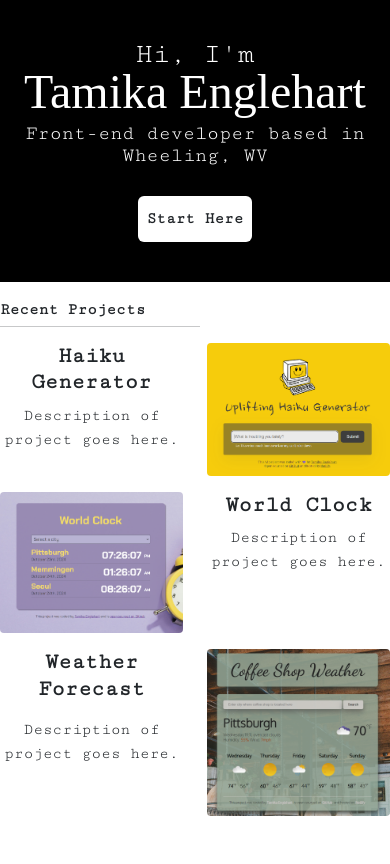
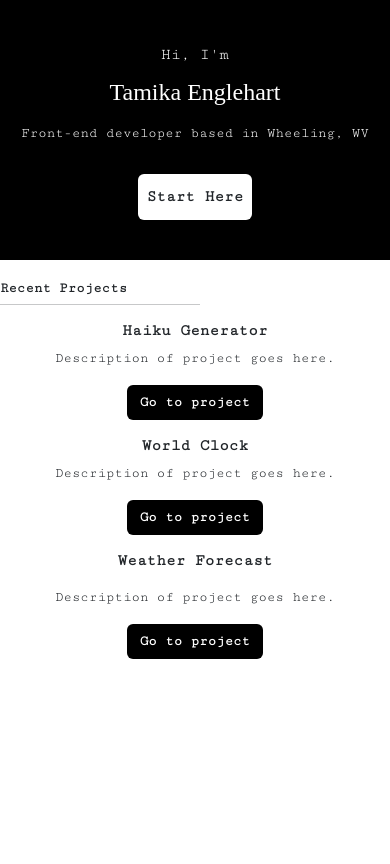
Before and after one commit to tamika16/portfolio-project, a plain HTML site: page index.html in a window 390 px wide. Drawn offline with nearby package versions, Linux system fonts and the light colour scheme; a web font is replaced by a local one.

Commit message:
made homepage responsive

```diff
--- a/index.html
+++ b/index.html
@@ -45,25 +45,28 @@
     </div>
     <div class="recent-container">
       <div class="row">
-        <div class="col-6 mt-3">
+        <div class="col-sm-6 mt-3">
           <h3>Haiku Generator</h3>
           <p class="project-text">Description of project goes here.</p>
+          <a href="#" class="btn project-btn-branding">Go to project</a>
         </div>
-        <div class="col-6 mt-3">
+        <div class="col-sm-6 mt-3 d-none d-sm-block">
           <img src="/images/poemgenerator.png" class="img-fluid" />
         </div>
-        <div class="col-6 mt-3">
+        <div class="col-sm-6 mt-3 d-none d-sm-block">
           <img src="/images/worldclock.png" class="img-fluid" />
         </div>
-        <div class="col-6 mt-3">
+        <div class="col-sm-6 mt-3">
           <h3>World Clock</h3>
           <p class="project-text">Description of project goes here.</p>
+          <a href="#" class="btn project-btn-branding">Go to project</a>
         </div>
-        <div class="col-6 mt-3">
+        <div class="col-sm-6 mt-3">
           <h3>Weather Forecast</h3>
           <p class="project-text mt-3">Description of project goes here.</p>
+          <a href="#" class="btn project-btn-branding">Go to project</a>
         </div>
-        <div class="col-6 mt-3 mb-5">
+        <div class="col-sm-6 mt-3 mb-5 d-none d-sm-block">
           <img src="/images/weather.png" class="img-fluid" />
         </div>
       </div>
--- a/styles/portfolio.css
+++ b/styles/portfolio.css
@@ -73,6 +73,18 @@ img {
   transition: 0.25s ease-in-out;
 }
 
+.project-btn-branding {
+  background-color: #000000;
+  color: #ffffff;
+  font-weight: bold;
+  font-size: 14px;
+}
+
+.project-btn-branding:hover {
+  border-color: #000000;
+  transition: 0.25s ease-in-out;
+}
+
 .main-content {
   display: block;
   margin: 0 auto;
@@ -86,3 +98,20 @@ img {
   max-width: 750px;
   text-align: center;
 }
+
+@media (max-width: 600px) {
+  h1 {
+    font-size: 24px;
+  }
+
+  h3,
+  .hero-greeting {
+    font-size: 16px;
+  }
+
+  h4,
+  .project-text,
+  .hero-text {
+    font-size: 14px;
+  }
+}
```
